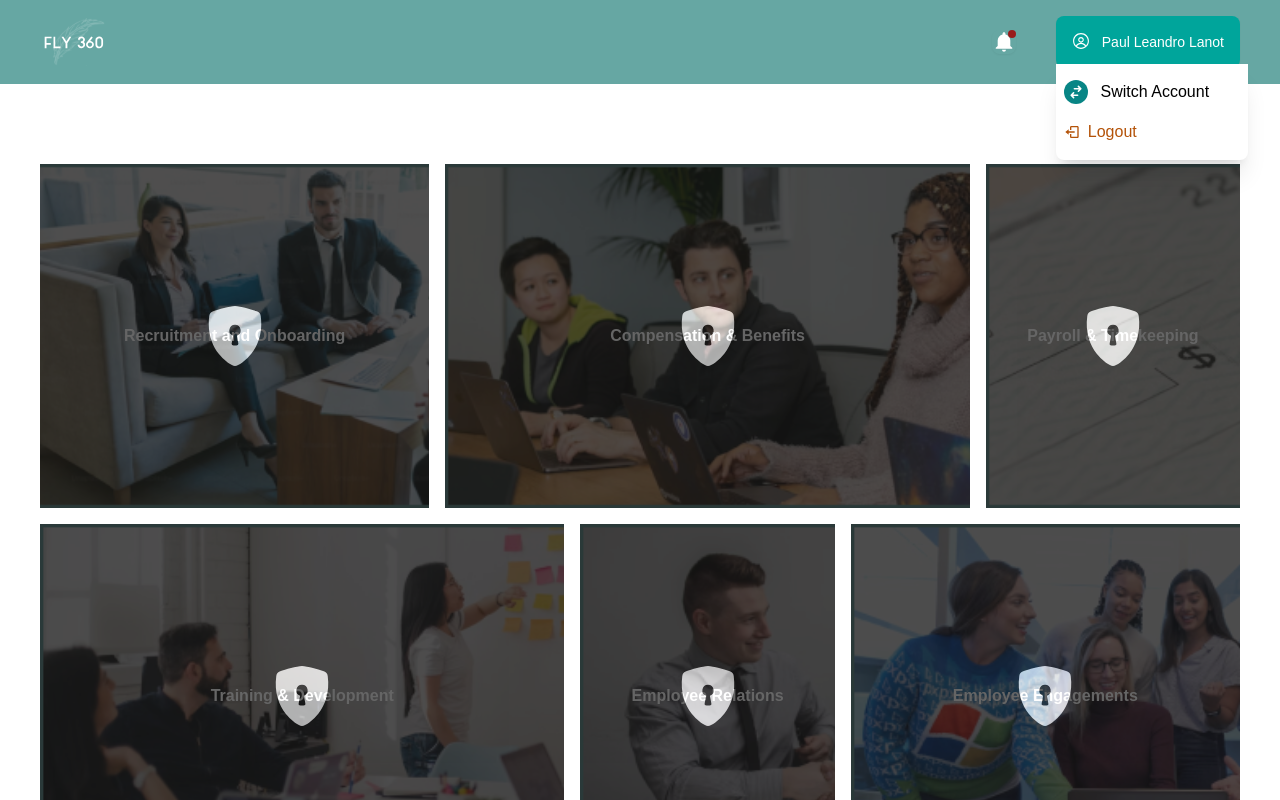
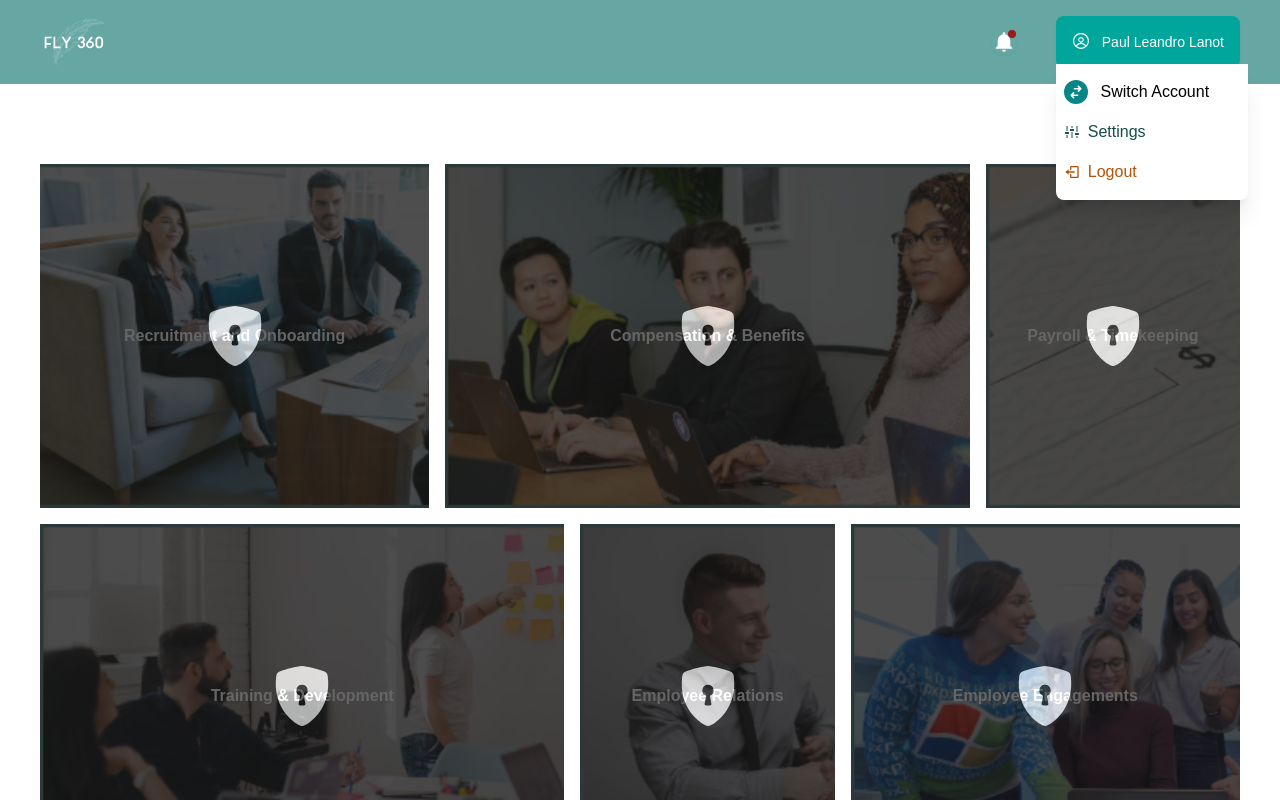
Before and after one commit to raikiri24/fly360-hris, a React (Vite) app: page / in a window 1280 px wide. Both pictures are taken after a click on the button "Paul Leandro Lanot". Shown: the top 800 px of the page. Built offline with nearby package versions, Linux system fonts and the light colour scheme.

Commit message:
color changed + added settings button

```diff
--- a/src/components/Navigation/Navigation.jsx
+++ b/src/components/Navigation/Navigation.jsx
@@ -3,6 +3,7 @@ import { IoMdNotifications } from 'react-icons/io';
 import { RxAvatar } from 'react-icons/rx';
 import { HiSwitchHorizontal } from 'react-icons/hi';
 import { BiLogOut } from 'react-icons/bi';
+import { VscSettings } from 'react-icons/vsc';
 import Logo from '../../assets/nav-icon-home.svg';
 import { motion } from 'framer-motion';
 
@@ -70,7 +71,11 @@ const Navigation = () => {
                     </div>
                   )}
 
-                  <li className="px-2 py-2 hover:bg-gray-700 hover:text-white flex items-center gap-2 text-amber-700 cursor-pointer">
+                  <li className="px-2 py-2 hover:bg-gray-200 flex items-center gap-2 text-teal-900 cursor-pointer">
+                    <VscSettings />
+                    Settings
+                  </li>
+                  <li className="px-2 py-2 hover:bg-gray-200  flex items-center gap-2 text-amber-700 cursor-pointer">
                     <BiLogOut />
                     Logout
                   </li>
```
